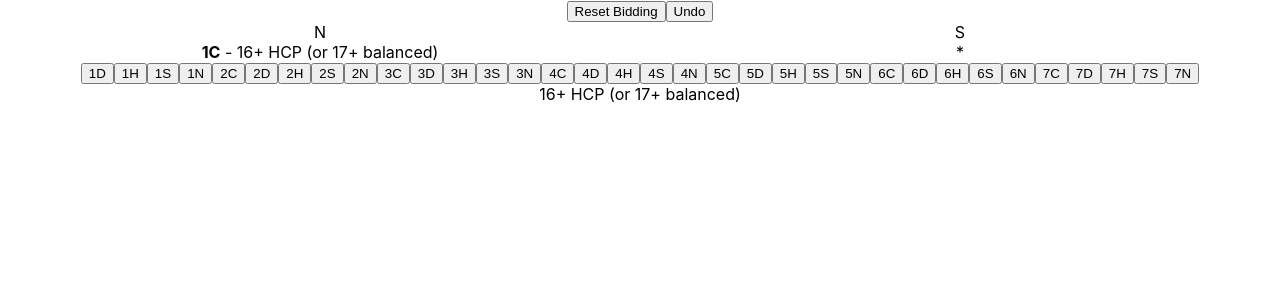
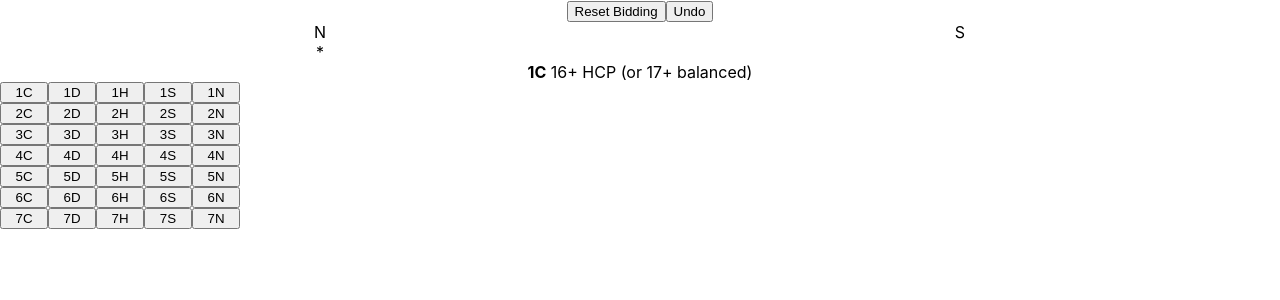
Before and after one commit to siims/bridge_precision_bidding_tool, a React (Create React App) app: page / in a window 1280 px wide. Both pictures are taken after a click on the button "1C". Shown: the top 300 px of the page. Built offline with nearby package versions, Linux system fonts and the light colour scheme.

Commit message:
added touch event with same functionality as hover over

```diff
--- a/src/App.tsx
+++ b/src/App.tsx
@@ -115,10 +115,15 @@ interface BidRecord {
   bid: Bid;
 }
 
+interface PotentialBid {
+  description: string;
+  bidKey: BidKey;
+}
+
 const App: React.FC = () => {
   const [currentBidder, setBidder] = useState<Seat>("N");
   const [biddingSoFar, setBidding] = useState<BidRecord[]>([]);
-  const [bidDetails, setBidDetails] = useState<Bid | undefined>();
+  const [potentialBidDetails, setPotentialBidDetails] = useState<PotentialBid | undefined>();
 
   function handleMakeBid(event: React.SyntheticEvent<HTMLButtonElement>) {
     const bidKey: BidKey = event.currentTarget.dataset.bidkey as BidKey;
@@ -160,14 +165,18 @@ const App: React.FC = () => {
   function displayBidDetails(event: React.SyntheticEvent<HTMLButtonElement>) {
     const bidKey: BidKey = event.currentTarget.dataset.bidkey as BidKey;
     if (_.isEmpty(biddingSoFar)) {
-      setBidDetails(biddingSystem[bidKey]);
+      if (biddingSystem[bidKey]) {
+        setPotentialBidDetails({bidKey, description: biddingSystem[bidKey].description});
+      } else {
+        setPotentialBidDetails({bidKey, description: naturalBid.description});
+      }
     } else {
       // tslint:disable-next-line:no-non-null-assertion
       const lastBid = _.last(biddingSoFar)!.bid;
       if (lastBid.responses && lastBid.responses[bidKey]) {
-        setBidDetails(lastBid.responses[bidKey]);
+        setPotentialBidDetails({bidKey, description: lastBid.responses[bidKey].description});
       } else {
-        setBidDetails(naturalBid);
+        setPotentialBidDetails({bidKey, description: naturalBid.description});
       }
     }
   }
@@ -188,12 +197,24 @@ const App: React.FC = () => {
         <div>*</div>
         {_.isEmpty(biddingSoFar) && <div />}
       </div>
-      {getPossibleBids(biddingSoFar).map(bidKey => (
-        <button key={bidKey} data-bidkey={bidKey} onClick={handleMakeBid} onMouseEnter={displayBidDetails}>
-          {bidKey}
-        </button>
-      ))}
-      {bidDetails && <div>{bidDetails.description}</div>}
+      {potentialBidDetails && (
+        <div>
+          <strong>{potentialBidDetails.bidKey}</strong> {potentialBidDetails.description}
+        </div>
+      )}
+      <div style={{display: "grid", gridTemplateColumns: "3rem 3rem 3rem 3rem 3rem"}}>
+        {getPossibleBids(biddingSoFar).map(bidKey => (
+          <button
+            key={bidKey}
+            data-bidkey={bidKey}
+            onClick={handleMakeBid}
+            onMouseEnter={displayBidDetails}
+            onPointerEnter={displayBidDetails}
+          >
+            {bidKey}
+          </button>
+        ))}
+      </div>
     </div>
   );
 };
```
